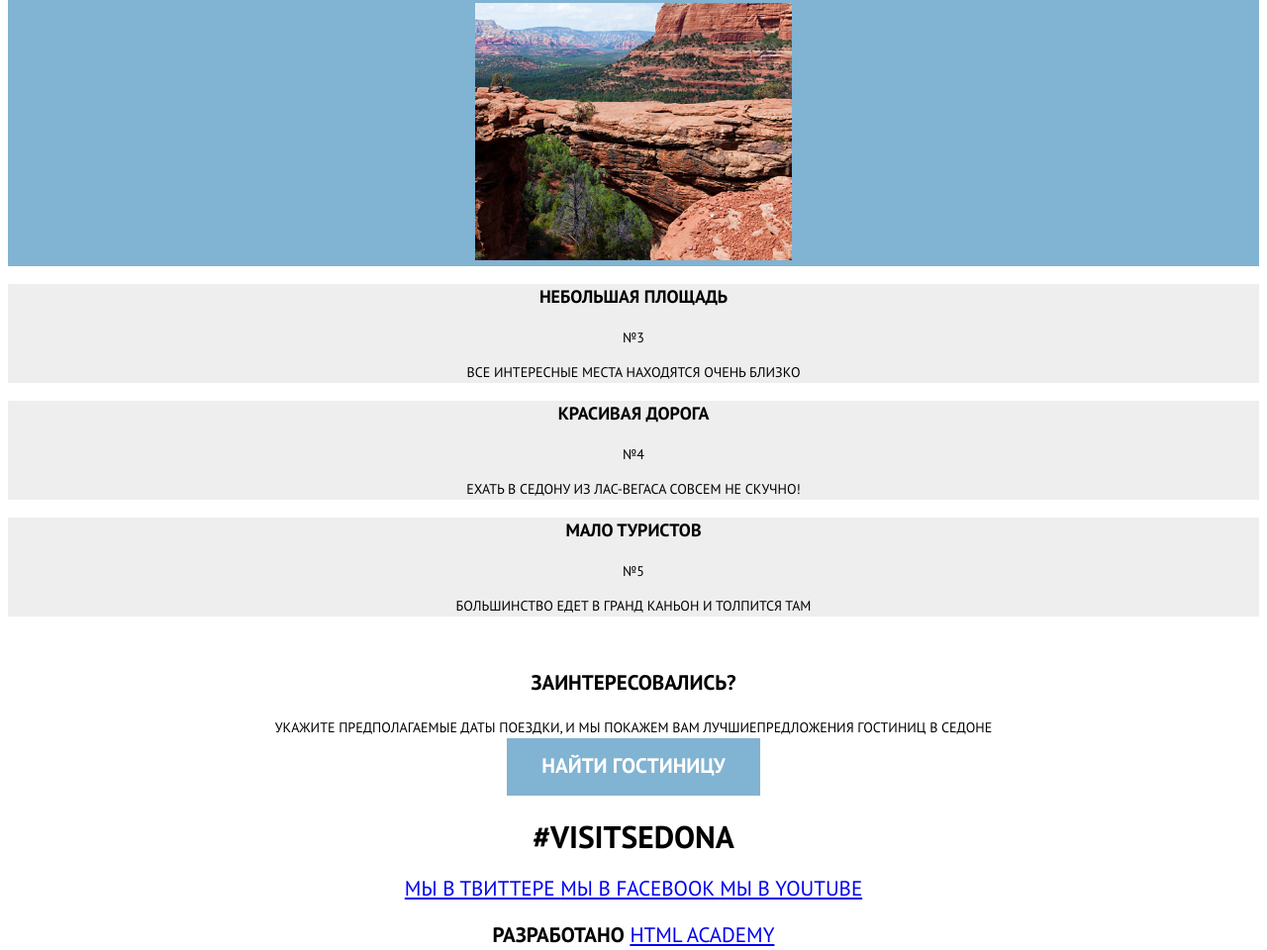
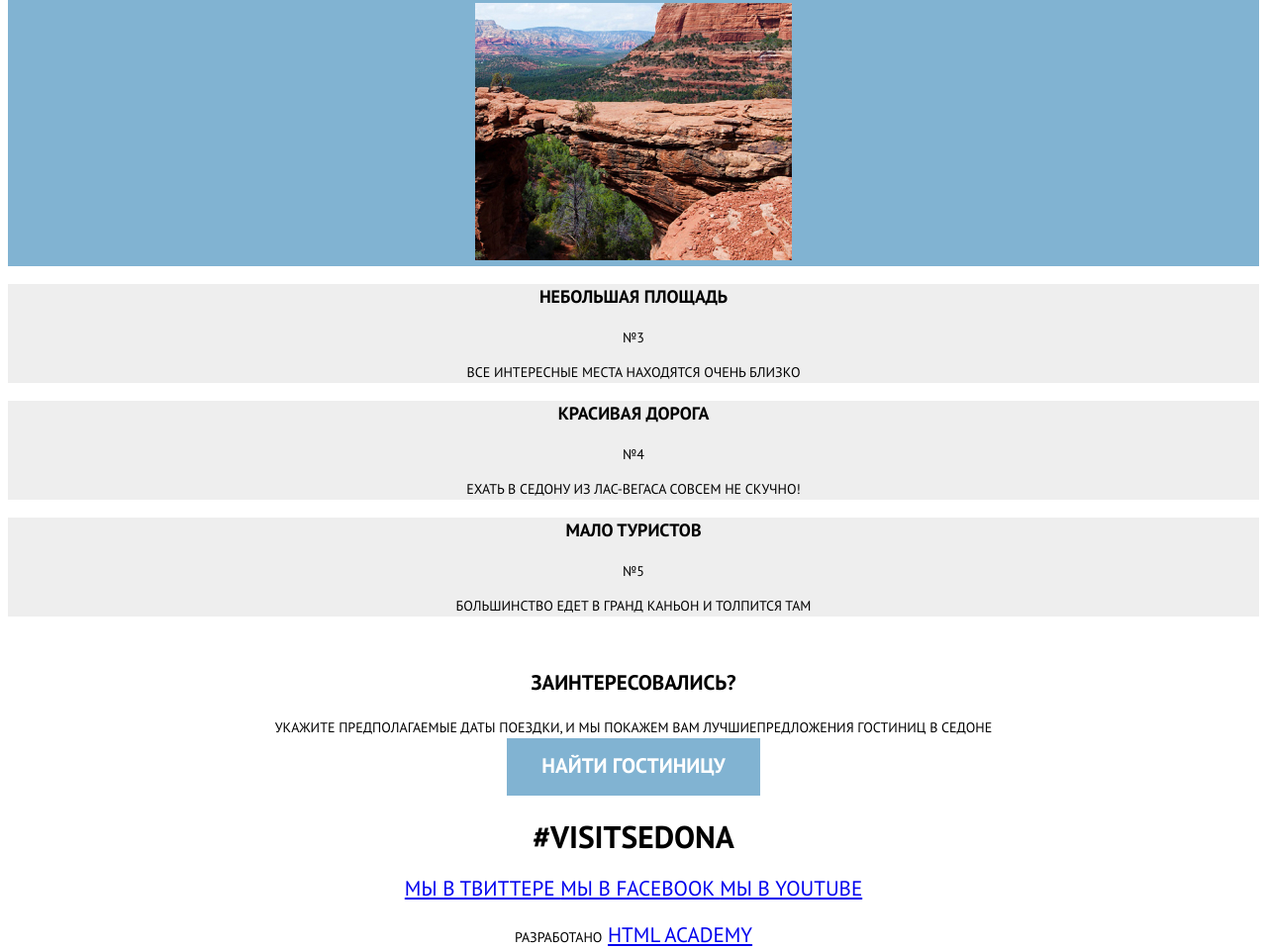
Before and after one commit to SonicFear96/1554867-sedona-21, a website: page source/index.html in a window 1280 px wide. Shown: the part 2116-3076 px from the top of the page at 99% size. Drawn offline with nearby package versions, Linux system fonts and the light colour scheme; files that its build step writes are made by us from their sources; files whose address does not match are found by name.

Commit message:
copyright

```diff
--- /dev/null
+++ b/source/less/blocks/copyright.less
@@ -0,0 +1,4 @@
+.copyright__text {
+  font-size: 14px;
+  font-weight: normal;
+}
--- a/source/less/style.less
+++ b/source/less/style.less
@@ -13,3 +13,4 @@
 @import "blocks/main_search.less";
 @import "blocks/footer.less";
 @import "blocks/social.less";
+@import "blocks/copyright.less";
```
